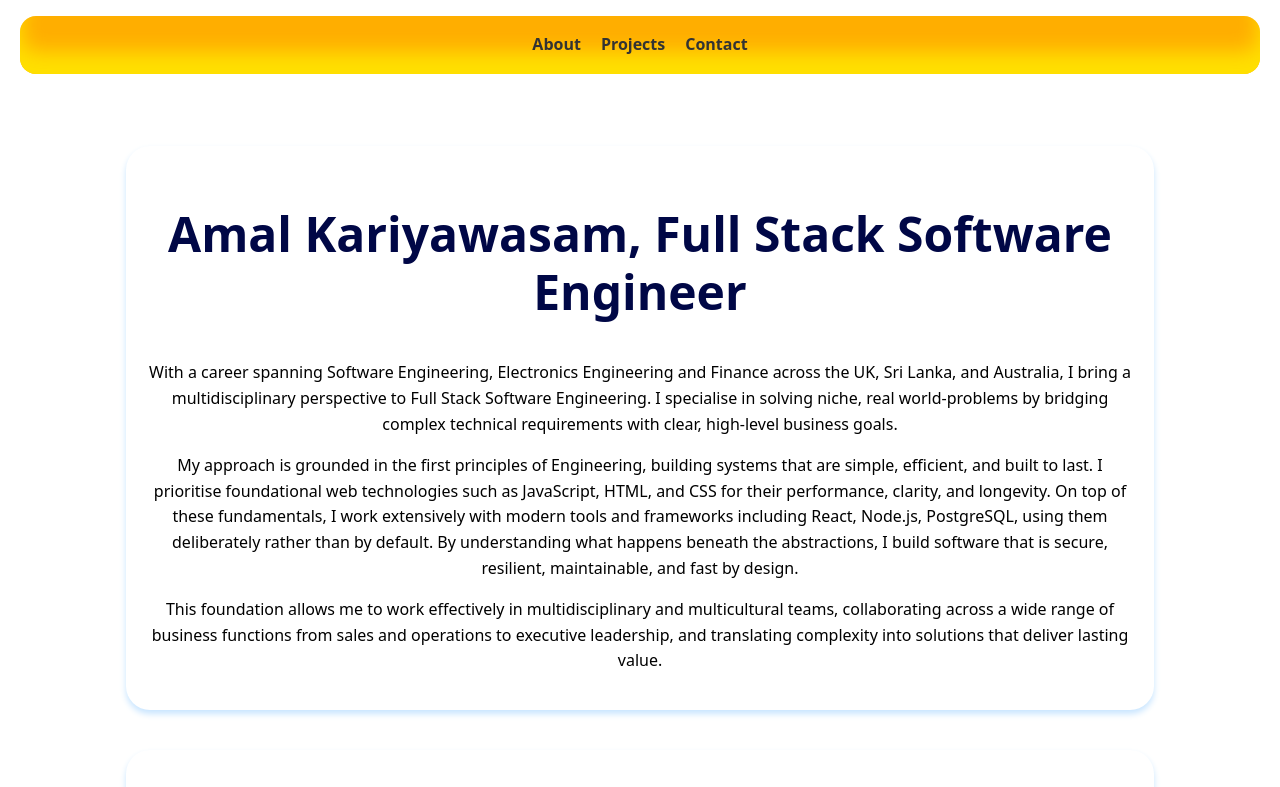
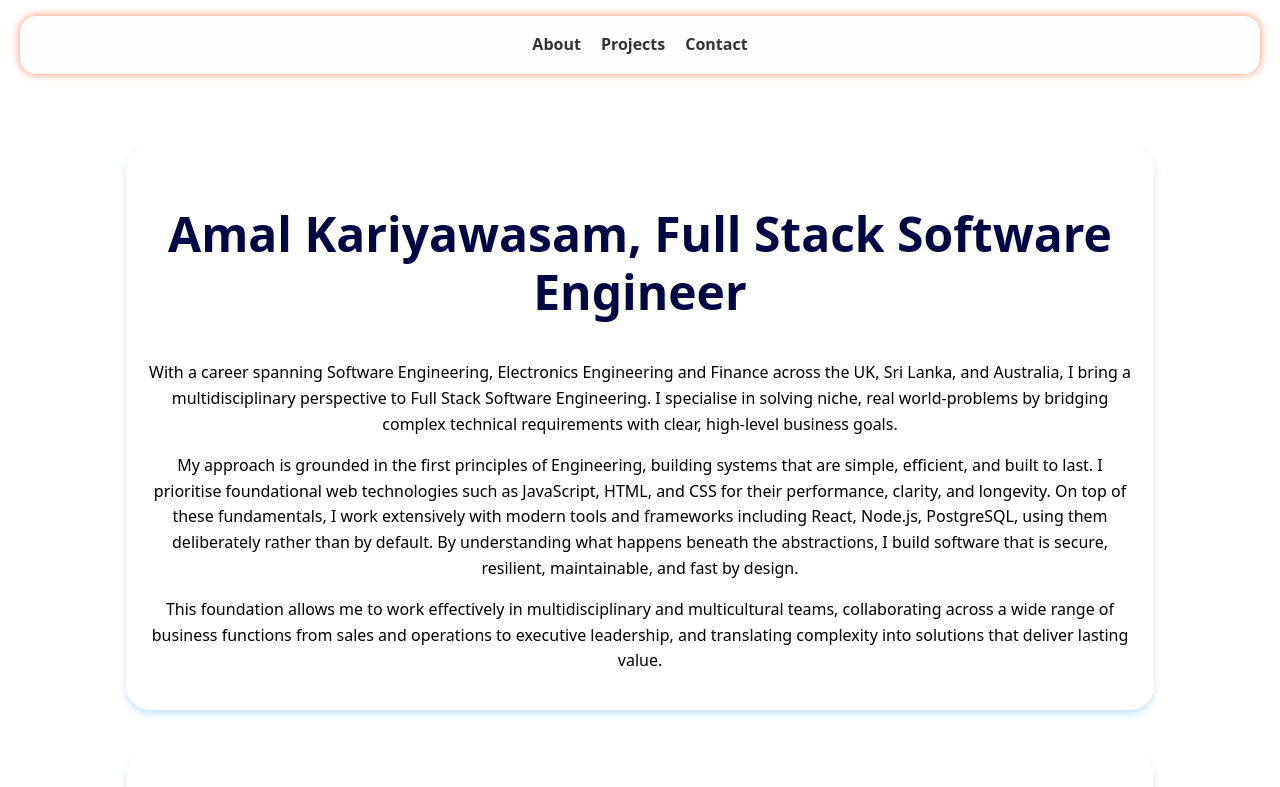
Before and after one commit to amalk-au/amalk-au.github.io, a website: page index.html in a window 1280 px wide. Shown: the top 787 px of the page. Drawn offline with Linux system fonts and the light colour scheme.

Commit message:
fix: Menu Border background

```diff
--- a/css/style.css
+++ b/css/style.css
@@ -31,10 +31,11 @@ header {
 /* Navigation Bar Styling */
 
 nav {
-  background: #ffae00;
+  background: #fefefe;
   padding: 1rem 5%;
   border-radius: 1rem;
-  box-shadow: inset 0px -20px 20px 2px #ffe500e6;
+  box-shadow: 0 0.0rem 0.5rem #f8885f;
+
 }
 
 nav menu {
```
